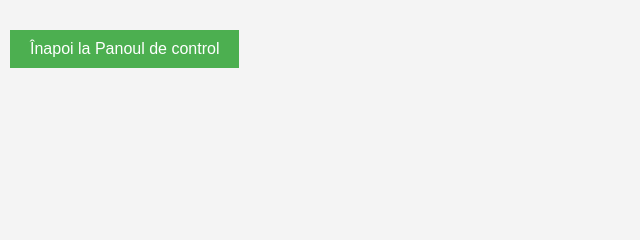
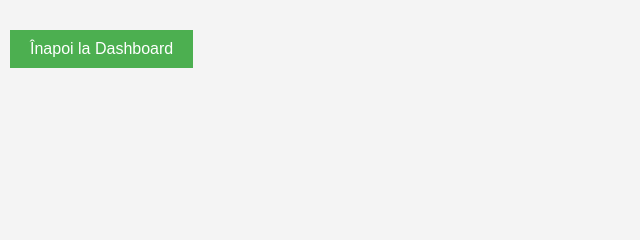
Before and after one commit to Careba123/SiteCMR, a Django app: page /user/1/ in a window 1280 px wide. Shown: the part 162-402 px from the top of the page, without its empty margins (0-640 px from the left). Run offline with Django 5.2, Linux system fonts and the light colour scheme; a user stored in the database is signed in; data comes from the database, SQL or seed files in the repository.

Commit message:
Tue, Aug 6, 2024, 11:44 PM +03:00

```diff
--- a/cmr_project/cmr_app/templates/cmr_app/user_documents.html
+++ b/cmr_project/cmr_app/templates/cmr_app/user_documents.html
@@ -16,11 +16,11 @@
         {% for document in documents %}
         <tr>
             <td>{{ document.id }}</td>
-            <td><a href="{{ document.file.url }}">Download</a></td>
+            <td><a href="{{ document.file.url }}">{{ document.file.name }}</a></td>
             <td>{{ document.uploaded_at }}</td>
         </tr>
         {% endfor %}
     </table>
-    <a href="{% url 'cmr_app:dashboard' %}" class="button">Înapoi la Panoul de control</a>
+    <a href="{% url 'cmr_app:dashboard' %}" class="button">Înapoi la Dashboard</a>
 </body>
 </html>
```
